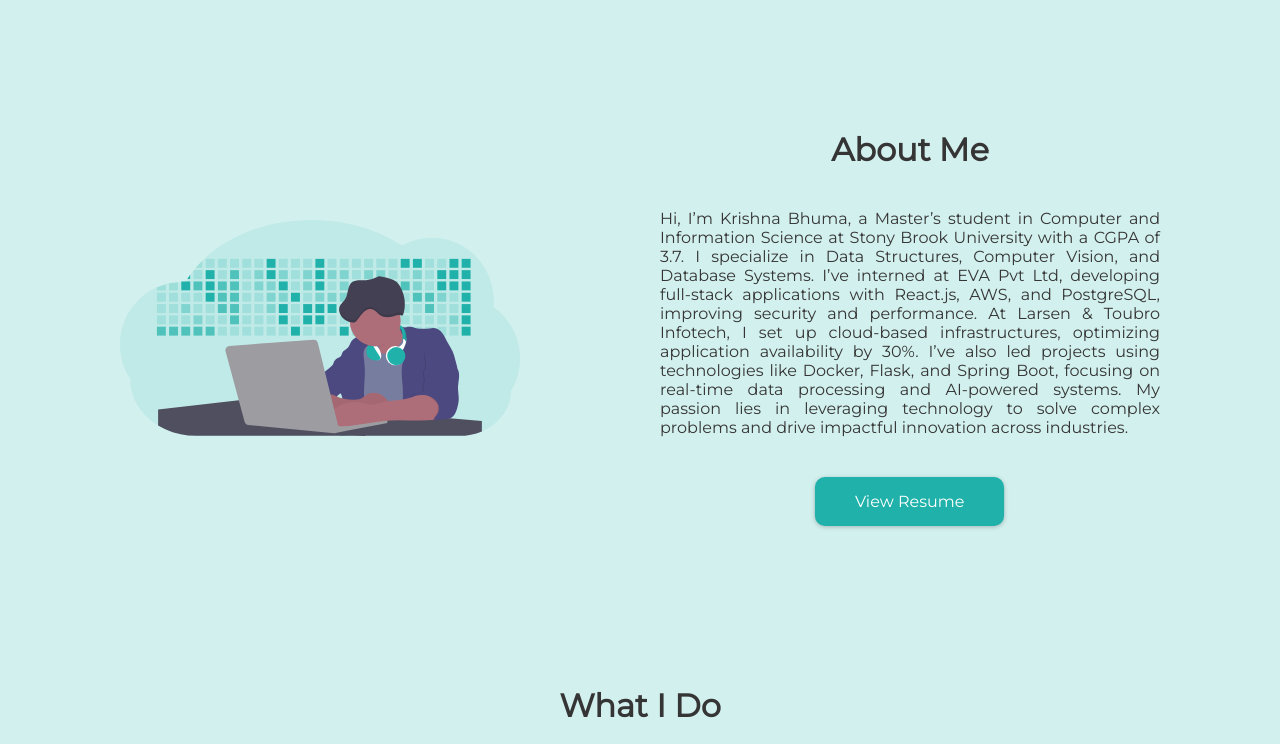
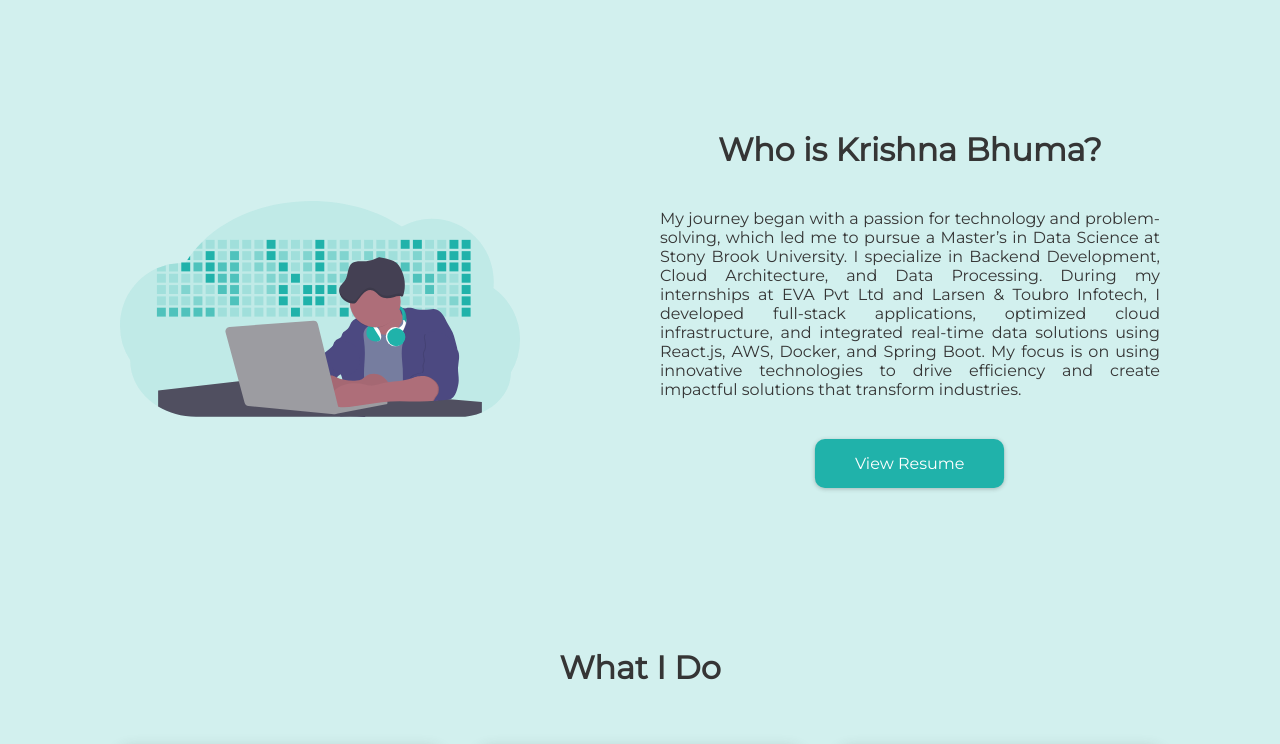
Before and after one commit to kbhuma/Portfolio, a plain HTML site: page index.html in a window 1280 px wide. Shown: the part 840-1584 px from the top of the page. Drawn offline with nearby package versions, Linux system fonts and the light colour scheme.

Commit message:
Update index.html

```diff
--- a/index.html
+++ b/index.html
@@ -158,11 +158,11 @@
             <div class="about-me-detail">
                 <img id="about-me-img" src="./img/undraw_developer_activity.svg">
                 <div id="about-me-intro">
-                    <h1 class="section-title">About Me</h1>
+                    <h1 class="section-title">Who is Krishna Bhuma? </h1>
                     <p>
-                        Hi, I’m Krishna Bhuma, a Master’s student in Computer and Information Science at Stony Brook University with a CGPA of 3.7. I specialize in Data Structures, Computer Vision, and Database Systems. I’ve interned at EVA Pvt Ltd, developing full-stack applications with React.js, AWS, and PostgreSQL, improving security and performance. At Larsen & Toubro Infotech, I set up cloud-based infrastructures, optimizing application availability by 30%. I’ve also led projects using technologies like Docker, Flask, and Spring Boot, focusing on real-time data processing and AI-powered systems. My passion lies in leveraging technology to solve complex problems and drive impactful innovation across industries.
+                        My journey began with a passion for technology and problem-solving, which led me to pursue a Master’s in Data Science at Stony Brook University. I specialize in Backend Development, Cloud Architecture, and Data Processing. During my internships at EVA Pvt Ltd and Larsen & Toubro Infotech, I developed full-stack applications, optimized cloud infrastructure, and integrated real-time data solutions using React.js, AWS, Docker, and Spring Boot. My focus is on using innovative technologies to drive efficiency and create impactful solutions that transform industries.
                     </p>
-                    <a class="resume-button clickable" href="https://docs.google.com/document/d/1L9VOtvI48REyzJAvWgWb6vJrJZfAqY_jy9FkjZUNg6I/edit" target="_blank">View
+                    <a class="resume-button clickable" href="https://docs.google.com/document/d/1aaeDwZjg5ZqyYMpcEBup0NCoz03LYXSrZvIj2REk5WY/edit?tab=t.0" target="_blank">View
                         Resume</a>
                 </div>
             </div>
```
